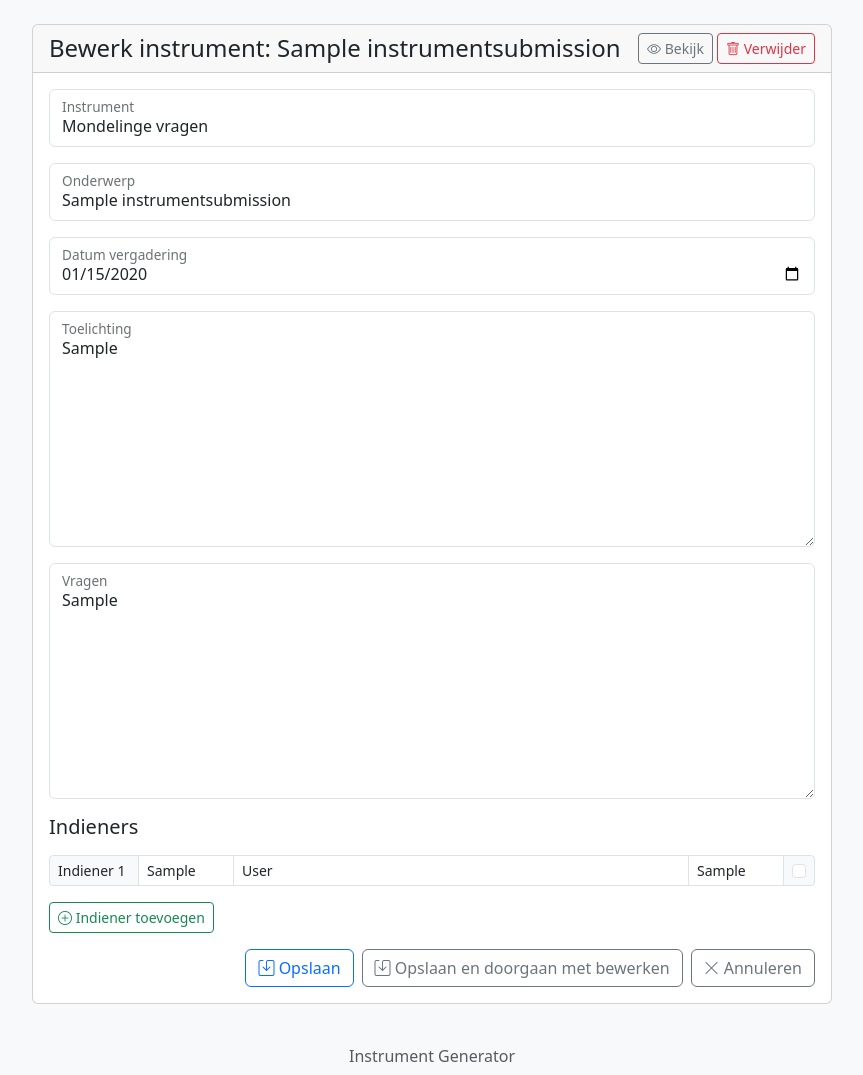
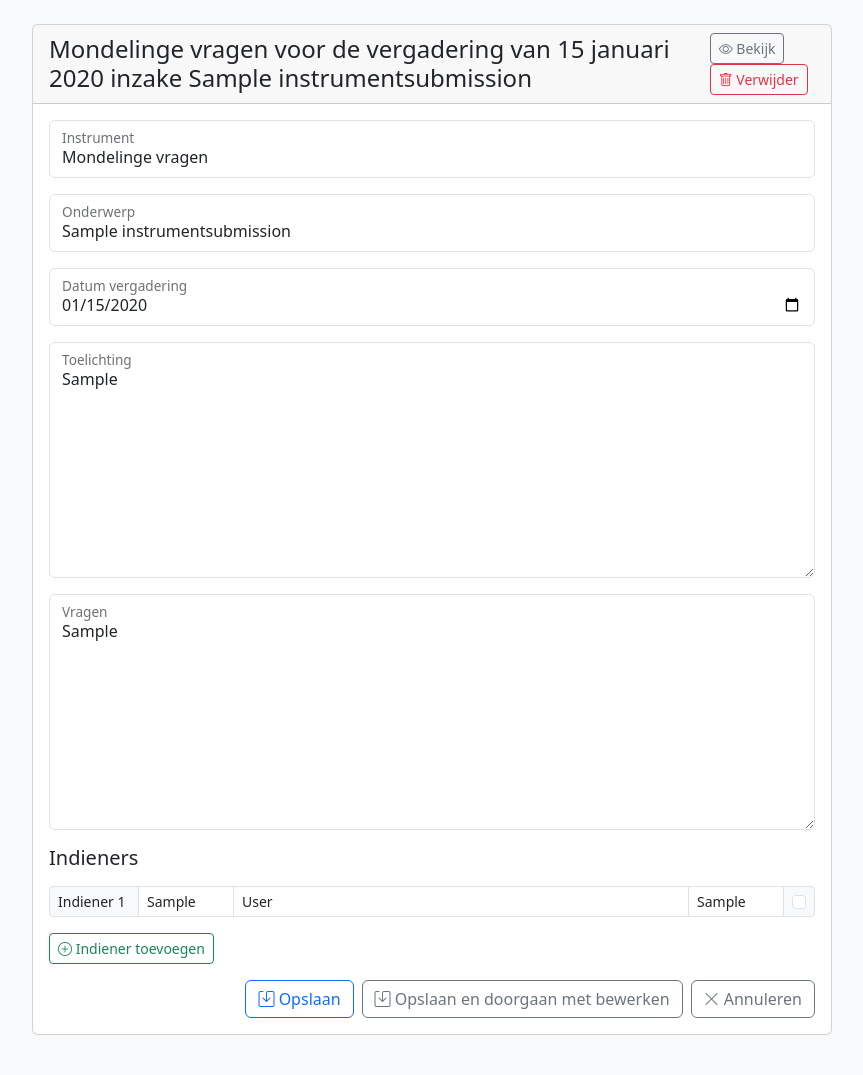
Before and after one commit to dirkvleeuwen/doc_gen_do, a Django app: page /instruments/submissions/edit/1/ in a window 1280 px wide. Shown: the part 56-1131 px from the top of the page, without its empty margins (208-1071 px from the left). Run offline with Django 5.2, Linux system fonts and the light colour scheme; a user stored in the database is signed in; tables that the repository leaves empty hold one stand-in row (values such as "Sample post"); parts of the project's set-up code (start-up, migrations or seed data) failed here and were passed over; some libraries are stand-ins or nearby versions.

Commit message:
submission form: titel aangepast naar [instrument] van/voor de vergadering van [date] inzake [subject]

```diff
--- a/instruments/templates/instruments/submission_form.html
+++ b/instruments/templates/instruments/submission_form.html
@@ -15,13 +15,43 @@
     {# Titel: Bewerken of Nieuw #}
     <h1 class="h4 mb-0"><span id="form-title">
       {% if object %}
-        Bewerk instrument: {{ object.subject }}
+        {% if object.instrument.name == "Schriftelijke vragen" %}
+          {{ object.instrument }} van {{ object.date|date:"j F Y" }} inzake {{ object.subject }}
+        {% else %}
+          {{ object.instrument }} voor de vergadering van {{ object.date|date:"j F Y" }} inzake {{ object.subject }}
+        {% endif %}
       {% else %}
-        {% with new_subject=form.subject.value %}
-          {% if new_subject %}
-            Nieuw instrument: {{ new_subject }}
-          {% else %}
-            Nieuw instrument
+        {% with instr=form.instrument.value date=form.date.value subj=form.subject.value %}
+          {% if instr and date and subj %}
+            {% if instr == "Schriftelijke vragen" %}
+              {{ instr }} van {{ date }} inzake {{ subj }}
+            {% else %}
+              {{ instr }} voor de vergadering van {{ date }} inzake {{ subj }}
+            {% endif %}
+          {% elif instr and date %}
+            {% if instr == "Schriftelijke vragen" %}
+              {{ instr }} van {{ date }}
+            {% else %}
+              {{ instr }} voor de vergadering van {{ date }}
+            {% endif %}
+          {% elif instr and subj %}
+            {{ instr }} inzake {{ subj }}
+          {% elif date and subj %}
+            {% if instr == "Schriftelijke vragen" %}
+              van {{ date }} inzake {{ subj }}
+            {% else %}
+              voor de vergadering van {{ date }} inzake {{ subj }}
+            {% endif %}
+          {% elif instr %}
+            {{ instr }}
+          {% elif date %}
+            {% if instr == "Schriftelijke vragen" %}
+              van {{ date }}
+            {% else %}
+              voor de vergadering van {{ date }}
+            {% endif %}
+          {% elif subj %}
+            inzake {{ subj }}
           {% endif %}
         {% endwith %}
       {% endif %}
@@ -245,21 +275,65 @@ document.addEventListener('DOMContentLoaded', function() {
 </script>
 <script>
 document.addEventListener('DOMContentLoaded', function() {
+  var instrumentSelect = document.getElementById('{{ form.instrument.id_for_label }}');
   var subjectInput = document.getElementById('{{ form.subject.id_for_label }}');
+  var dateInput = document.getElementById('{{ form.date.id_for_label }}');
   var titleSpan = document.getElementById('form-title');
-  var isEdit = {% if object %}true{% else %}false{% endif %};
-  var editPrefix = 'Bewerk instrument: ';
-  var newPrefix = 'Nieuw instrument: ';
-  if (subjectInput && titleSpan) {
-    subjectInput.addEventListener('input', function() {
-      var value = this.value.trim();
-      if (value) {
-        titleSpan.textContent = (isEdit ? editPrefix : newPrefix) + value;
+  function formatDate(value) {
+    const months = ['januari','februari','maart','april','mei','juni','juli','augustus','september','oktober','november','december'];
+    const parts = value.split('-');
+    if (parts.length === 3) {
+      const [year, month, day] = parts;
+      // Remove any leading zero from day
+      const d = parseInt(day, 10);
+      return d + ' ' + months[parseInt(month, 10) - 1] + ' ' + year;
+    }
+    return value;
+  }
+  function updateTitle() {
+    var instrValue = instrumentSelect.value;
+    var instrText = instrumentSelect.options[instrumentSelect.selectedIndex]?.text || '';
+    var rawDate = dateInput.value.trim();
+    var dateValue = rawDate ? formatDate(rawDate) : '';
+    var subj = subjectInput.value.trim();
+    if (instrValue && dateValue && subj) {
+      if (instrText === 'Schriftelijke vragen') {
+        titleSpan.textContent = instrText + ' van ' + dateValue + ' inzake ' + subj;
       } else {
-        titleSpan.textContent = isEdit ? editPrefix.trim() : newPrefix.trim();
+        titleSpan.textContent = instrText + ' voor de vergadering van ' + dateValue + ' inzake ' + subj;
       }
-    });
+    } else if (instrValue && dateValue) {
+      if (instrText === 'Schriftelijke vragen') {
+        titleSpan.textContent = instrText + ' van ' + dateValue;
+      } else {
+        titleSpan.textContent = instrText + ' voor de vergadering van ' + dateValue;
+      }
+    } else if (instrValue && subj) {
+      titleSpan.textContent = instrText + ' inzake ' + subj;
+    } else if (dateValue && subj) {
+      if (instrText === 'Schriftelijke vragen') {
+        titleSpan.textContent = 'van ' + dateValue + ' inzake ' + subj;
+      } else {
+        titleSpan.textContent = 'voor de vergadering van ' + dateValue + ' inzake ' + subj;
+      }
+    } else if (instrValue) {
+      titleSpan.textContent = instrText;
+    } else if (dateValue) {
+      if (instrText === 'Schriftelijke vragen') {
+        titleSpan.textContent = 'van ' + dateValue;
+      } else {
+        titleSpan.textContent = 'voor de vergadering van ' + dateValue;
+      }
+    } else if (subj) {
+      titleSpan.textContent = 'inzake ' + subj;
+    } else {
+      titleSpan.textContent = '';
+    }
   }
+  instrumentSelect.addEventListener('change', updateTitle);
+  subjectInput.addEventListener('input', updateTitle);
+  dateInput.addEventListener('input', updateTitle);
+  updateTitle();
 });
 </script>
 <script>
```
